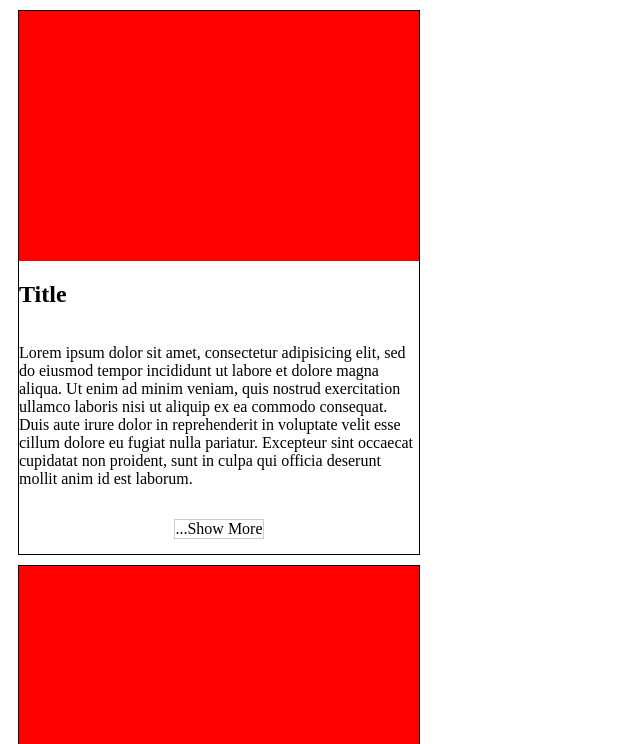
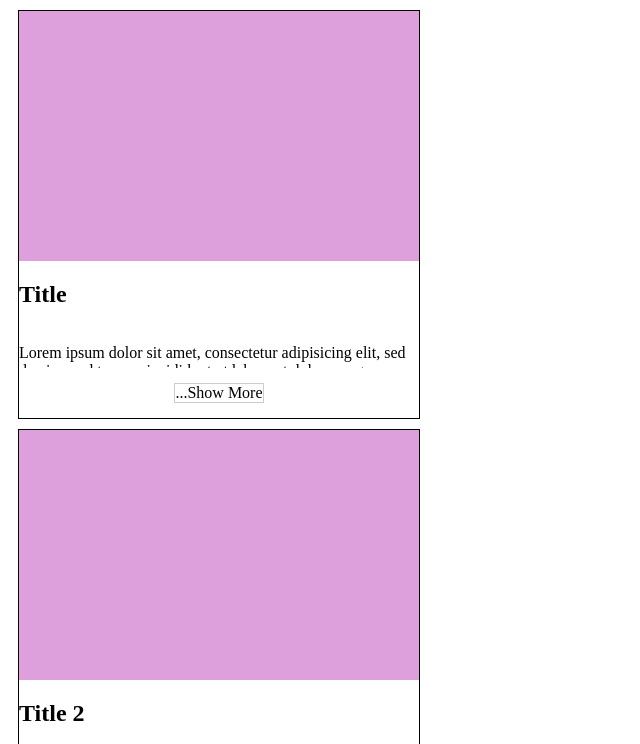
Before and after one commit to Mariana-Caetano/dropdown-button, a plain HTML site: page index.html in a window 1280 px wide. Shown: the top 744 px of the page, without its empty margins (0-640 px from the left). Drawn offline with Linux system fonts and the light colour scheme.

Commit message:
Update style.css
new background color (purple)

```diff
--- a/style.css
+++ b/style.css
@@ -9,10 +9,11 @@
 .placeholder-for-image {
     width: 400px;
     height: 250px;
-    background-color: red;
+    background-color: plum;
 }
 
 .expandMoreContent {
+    height: 40px;
     overflow: hidden;
     transition: height 0.5s ease-in-out;
     position: relative;
```
